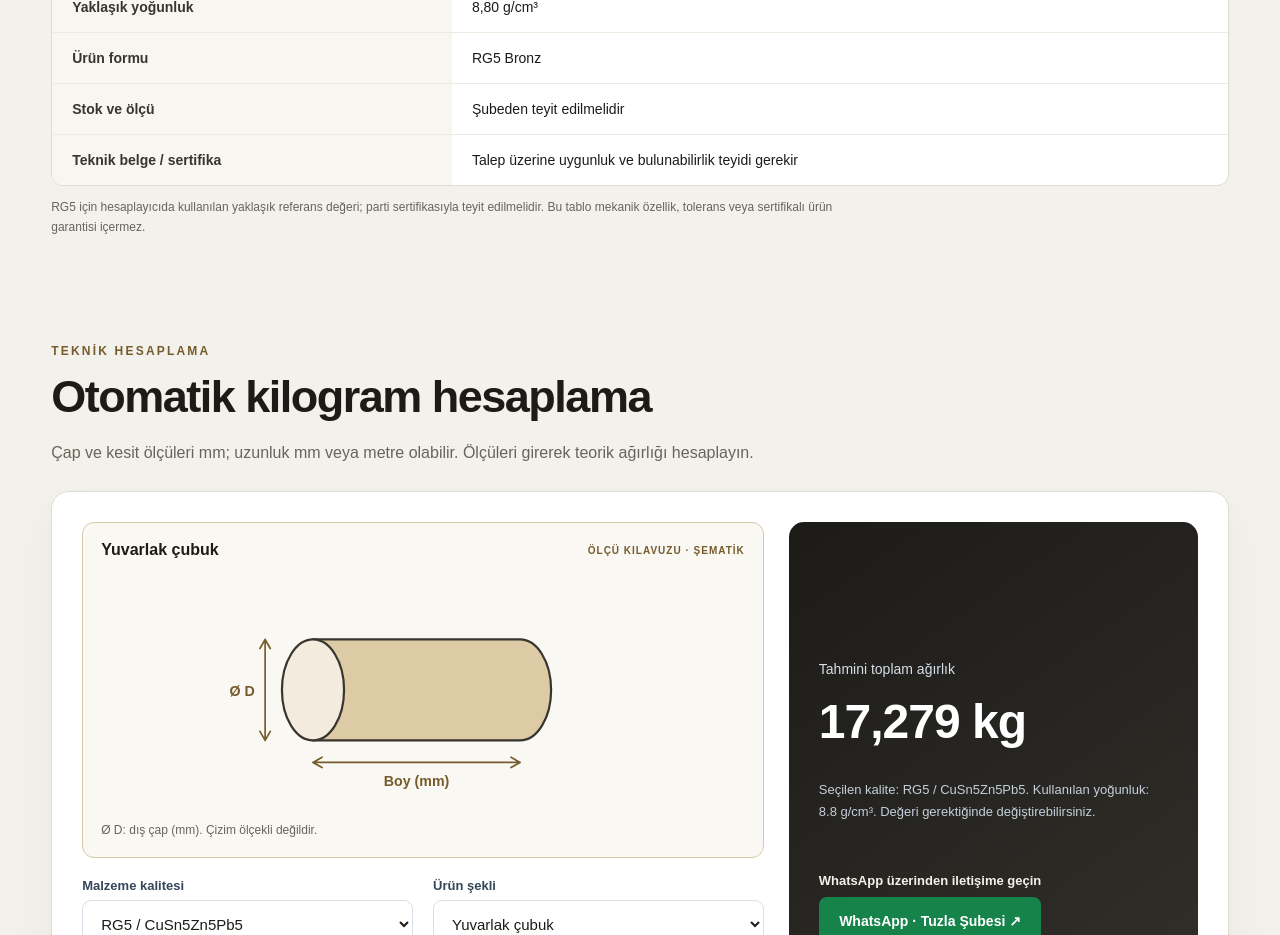
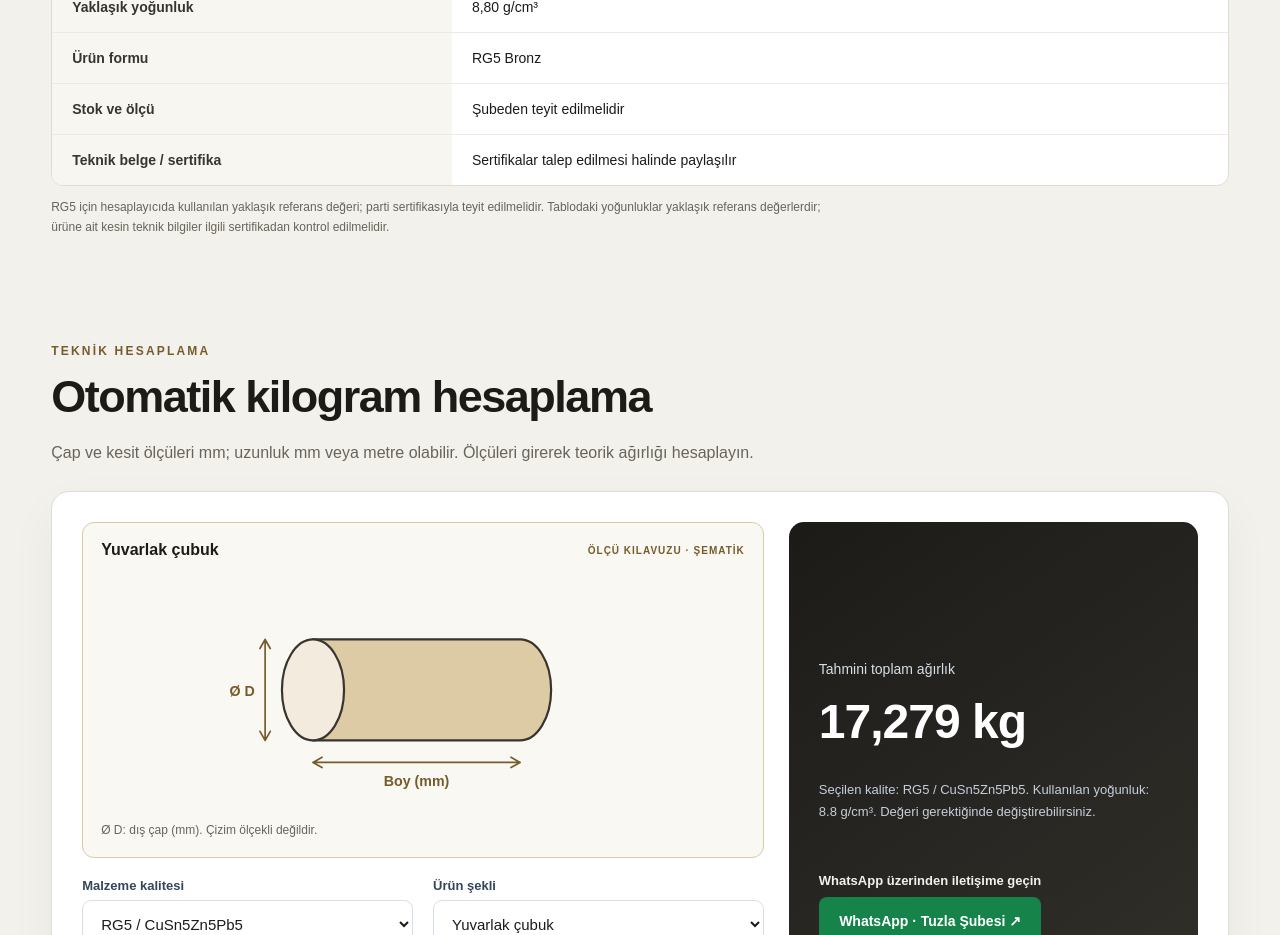
Before and after one commit to gunestaner42-eng/g-ne-metal, a Next.js app: page /urunler/bronz/rg5 in a window 1280 px wide. Shown: the part 940-1875 px from the top of the page. Built offline with nearby package versions, Linux system fonts and the light colour scheme.

Commit message:
Clarify that product certificates are provided upon request

```diff
--- a/app/components/TechnicalSpecs.jsx
+++ b/app/components/TechnicalSpecs.jsx
@@ -2,5 +2,5 @@ import {getTechnicalData} from "../technicalData";
 export default function TechnicalSpecs({slug,item,form}){
  const data=getTechnicalData(slug,item);
  if(!data)return null;
- return <section className="container technical-section" aria-labelledby="technical-title"><span className="section-kicker">TEKNİK BİLGİLER</span><h2 id="technical-title">Malzeme özellikleri</h2><p>Hesaplamalarda kullanılan yaklaşık referans bilgiler. Kesin değerler ürün ve üretici belgesine göre değişebilir.</p><div className="technical-table-wrap"><table className="technical-table"><tbody><tr><th scope="row">Malzeme / kalite</th><td>{data.family}</td></tr><tr><th scope="row">Yaklaşık yoğunluk</th><td>{data.density} g/cm³</td></tr>{form&&<tr><th scope="row">Ürün formu</th><td>{form}</td></tr>}<tr><th scope="row">Stok ve ölçü</th><td>Şubeden teyit edilmelidir</td></tr><tr><th scope="row">Teknik belge / sertifika</th><td>Talep üzerine uygunluk ve bulunabilirlik teyidi gerekir</td></tr></tbody></table></div><p className="technical-note">{data.note} Bu tablo mekanik özellik, tolerans veya sertifikalı ürün garantisi içermez.</p></section>;
+ return <section className="container technical-section" aria-labelledby="technical-title"><span className="section-kicker">TEKNİK BİLGİLER</span><h2 id="technical-title">Malzeme özellikleri</h2><p>Hesaplamalarda kullanılan yaklaşık referans bilgiler. Kesin değerler ürün ve üretici belgesine göre değişebilir.</p><div className="technical-table-wrap"><table className="technical-table"><tbody><tr><th scope="row">Malzeme / kalite</th><td>{data.family}</td></tr><tr><th scope="row">Yaklaşık yoğunluk</th><td>{data.density} g/cm³</td></tr>{form&&<tr><th scope="row">Ürün formu</th><td>{form}</td></tr>}<tr><th scope="row">Stok ve ölçü</th><td>Şubeden teyit edilmelidir</td></tr><tr><th scope="row">Teknik belge / sertifika</th><td>Sertifikalar talep edilmesi halinde paylaşılır</td></tr></tbody></table></div><p className="technical-note">{data.note} Tablodaki yoğunluklar yaklaşık referans değerlerdir; ürüne ait kesin teknik bilgiler ilgili sertifikadan kontrol edilmelidir.</p></section>;
 }
```
